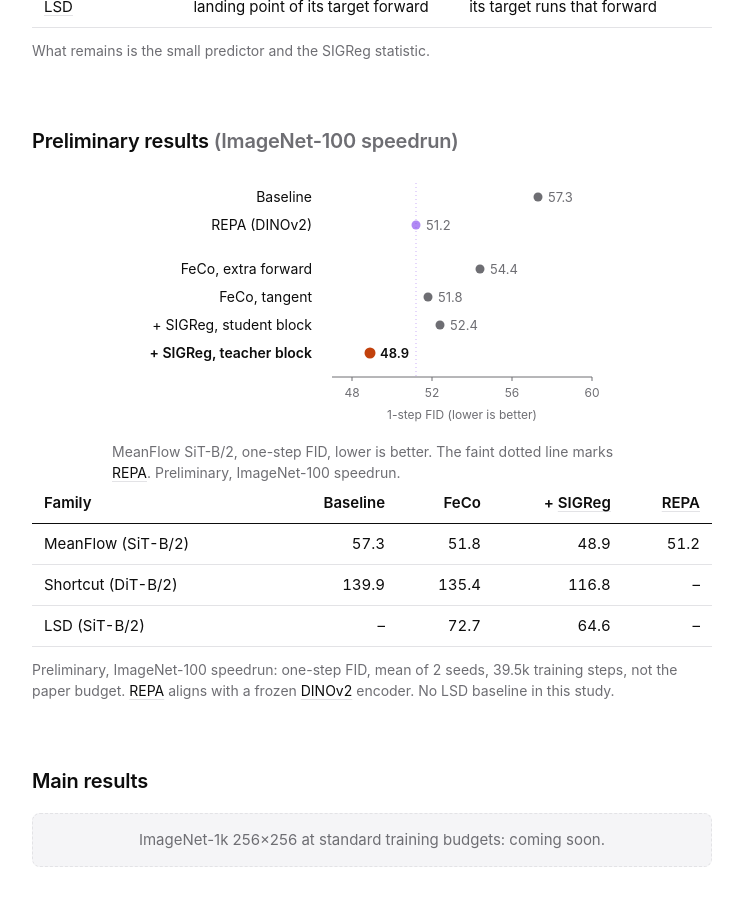
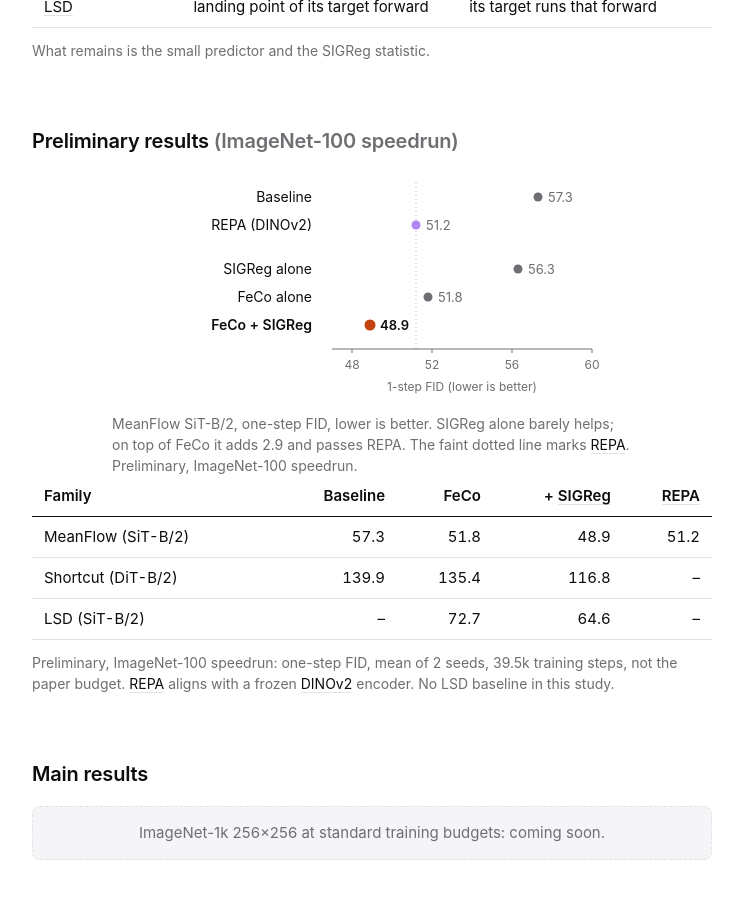
Before and after one commit to rabiulcste/rabiulcste.github.io, a Jekyll site: the page built from feco/index.html, in a window 1280 px wide and 900 px high, scrolled down 4071 px. Shown: the whole window, without its empty margins (268-1011 px from the left). Built offline with Jekyll 4.4.1, drawn with Linux system fonts in a browser that asks for light colours.

Commit message:
Show SIGReg alone in the FeCo speedrun chart

```diff
--- a/feco/index.html
+++ b/feco/index.html
@@ -271,24 +271,23 @@ bibtex: |
     <h2>Preliminary results <span class="muted">(ImageNet-100 speedrun)</span></h2>
     <figure class="feco-fig feco-chart">
         <div class="feco-scroll">
-        <svg class="fd" viewBox="0 0 520 256" role="img" aria-labelledby="chart-title">
-            <title id="chart-title">One-step FID for MeanFlow SiT-B/2 on the ImageNet-100 speedrun: baseline 57.3, REPA 51.2, FeCo with an extra EMA forward 54.4, FeCo with the tangent teacher 51.8, FeCo plus SIGReg at the student block 52.4, FeCo plus SIGReg at the teacher block 48.9.</title>
-            <line class="repa-line" x1="304.0" y1="10" x2="304.0" y2="204"/>
+        <svg class="fd" viewBox="0 0 520 228" role="img" aria-labelledby="chart-title">
+            <title id="chart-title">One-step FID for MeanFlow SiT-B/2 on the ImageNet-100 speedrun: baseline 57.3, REPA 51.2, SIGReg alone 56.3, FeCo alone 51.8, FeCo plus SIGReg 48.9.</title>
+            <line class="repa-line" x1="304.0" y1="10" x2="304.0" y2="176"/>
             <g class="row"><title>Baseline: 57.3</title><rect class="hit" x="0" y="10" width="520" height="28"/><text class="lab" x="200" y="29" text-anchor="end">Baseline</text><circle class="dot-n" cx="426.0" cy="24" r="4.5"/><text class="val" x="436.0" y="29">57.3</text></g>
             <g class="row"><title>REPA (DINOv2): 51.2</title><rect class="hit" x="0" y="38" width="520" height="28"/><text class="lab" x="200" y="57" text-anchor="end">REPA (DINOv2)</text><circle class="dot-repa" cx="304.0" cy="52" r="4.5"/><text class="val" x="314.0" y="57">51.2</text></g>
-            <g class="row"><title>FeCo, extra forward: 54.4</title><rect class="hit" x="0" y="82" width="520" height="28"/><text class="lab" x="200" y="101" text-anchor="end">FeCo, extra forward</text><circle class="dot-n" cx="368.0" cy="96" r="4.5"/><text class="val" x="378.0" y="101">54.4</text></g>
-            <g class="row"><title>FeCo, tangent: 51.8</title><rect class="hit" x="0" y="110" width="520" height="28"/><text class="lab" x="200" y="129" text-anchor="end">FeCo, tangent</text><circle class="dot-n" cx="316.0" cy="124" r="4.5"/><text class="val" x="326.0" y="129">51.8</text></g>
-            <g class="row"><title>+ SIGReg, student block: 52.4</title><rect class="hit" x="0" y="138" width="520" height="28"/><text class="lab" x="200" y="157" text-anchor="end">+ SIGReg, student block</text><circle class="dot-n" cx="328.0" cy="152" r="4.5"/><text class="val" x="338.0" y="157">52.4</text></g>
-            <g class="row"><title>+ SIGReg, teacher block: 48.9</title><rect class="hit" x="0" y="166" width="520" height="28"/><text class="lab best" x="200" y="185" text-anchor="end">+ SIGReg, teacher block</text><circle class="dot-best" cx="258.0" cy="180" r="5.5"/><text class="val best" x="268.0" y="185">48.9</text></g>
-            <line class="axis" x1="220" y1="204" x2="480" y2="204"/>
-            <line class="axis" x1="240.0" y1="204" x2="240.0" y2="208"/><text class="tick" x="240.0" y="224" text-anchor="middle">48</text>
-            <line class="axis" x1="320.0" y1="204" x2="320.0" y2="208"/><text class="tick" x="320.0" y="224" text-anchor="middle">52</text>
-            <line class="axis" x1="400.0" y1="204" x2="400.0" y2="208"/><text class="tick" x="400.0" y="224" text-anchor="middle">56</text>
-            <line class="axis" x1="480.0" y1="204" x2="480.0" y2="208"/><text class="tick" x="480.0" y="224" text-anchor="middle">60</text>
-            <text class="tick" x="350" y="246" text-anchor="middle">1-step FID (lower is better)</text>
+            <g class="row"><title>SIGReg alone: 56.3</title><rect class="hit" x="0" y="82" width="520" height="28"/><text class="lab" x="200" y="101" text-anchor="end">SIGReg alone</text><circle class="dot-n" cx="406.0" cy="96" r="4.5"/><text class="val" x="416.0" y="101">56.3</text></g>
+            <g class="row"><title>FeCo alone: 51.8</title><rect class="hit" x="0" y="110" width="520" height="28"/><text class="lab" x="200" y="129" text-anchor="end">FeCo alone</text><circle class="dot-n" cx="316.0" cy="124" r="4.5"/><text class="val" x="326.0" y="129">51.8</text></g>
+            <g class="row"><title>FeCo + SIGReg: 48.9</title><rect class="hit" x="0" y="138" width="520" height="28"/><text class="lab best" x="200" y="157" text-anchor="end">FeCo + SIGReg</text><circle class="dot-best" cx="258.0" cy="152" r="5.5"/><text class="val best" x="268.0" y="157">48.9</text></g>
+            <line class="axis" x1="220" y1="176" x2="480" y2="176"/>
+            <line class="axis" x1="240.0" y1="176" x2="240.0" y2="180"/><text class="tick" x="240.0" y="196" text-anchor="middle">48</text>
+            <line class="axis" x1="320.0" y1="176" x2="320.0" y2="180"/><text class="tick" x="320.0" y="196" text-anchor="middle">52</text>
+            <line class="axis" x1="400.0" y1="176" x2="400.0" y2="180"/><text class="tick" x="400.0" y="196" text-anchor="middle">56</text>
+            <line class="axis" x1="480.0" y1="176" x2="480.0" y2="180"/><text class="tick" x="480.0" y="196" text-anchor="middle">60</text>
+            <text class="tick" x="350" y="218" text-anchor="middle">1-step FID (lower is better)</text>
         </svg>
         </div>
-        <figcaption>MeanFlow SiT-B/2, one-step FID, lower is better. The faint dotted line marks <a href="https://arxiv.org/abs/2410.06940">REPA</a>. Preliminary, ImageNet-100 speedrun.</figcaption>
+        <figcaption>MeanFlow SiT-B/2, one-step FID, lower is better. SIGReg alone barely helps; on top of FeCo it adds 2.9 and passes REPA. The faint dotted line marks <a href="https://arxiv.org/abs/2410.06940">REPA</a>. Preliminary, ImageNet-100 speedrun.</figcaption>
     </figure>
     <div class="table-wrap">
         <table>
```
